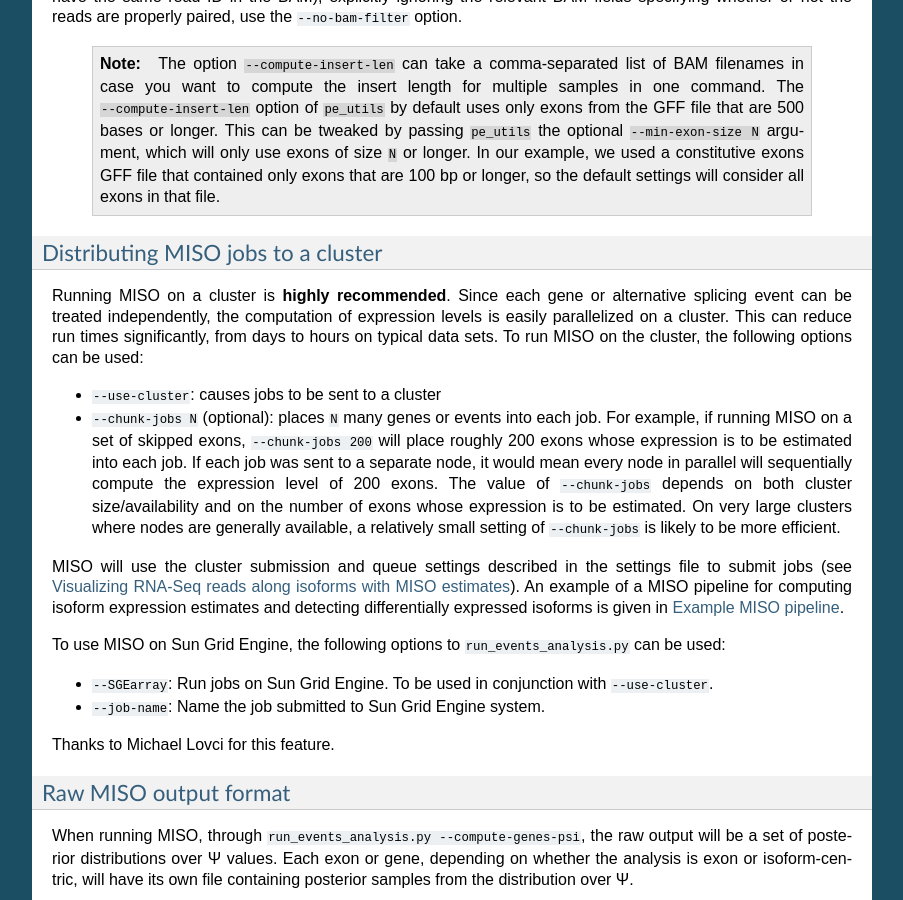
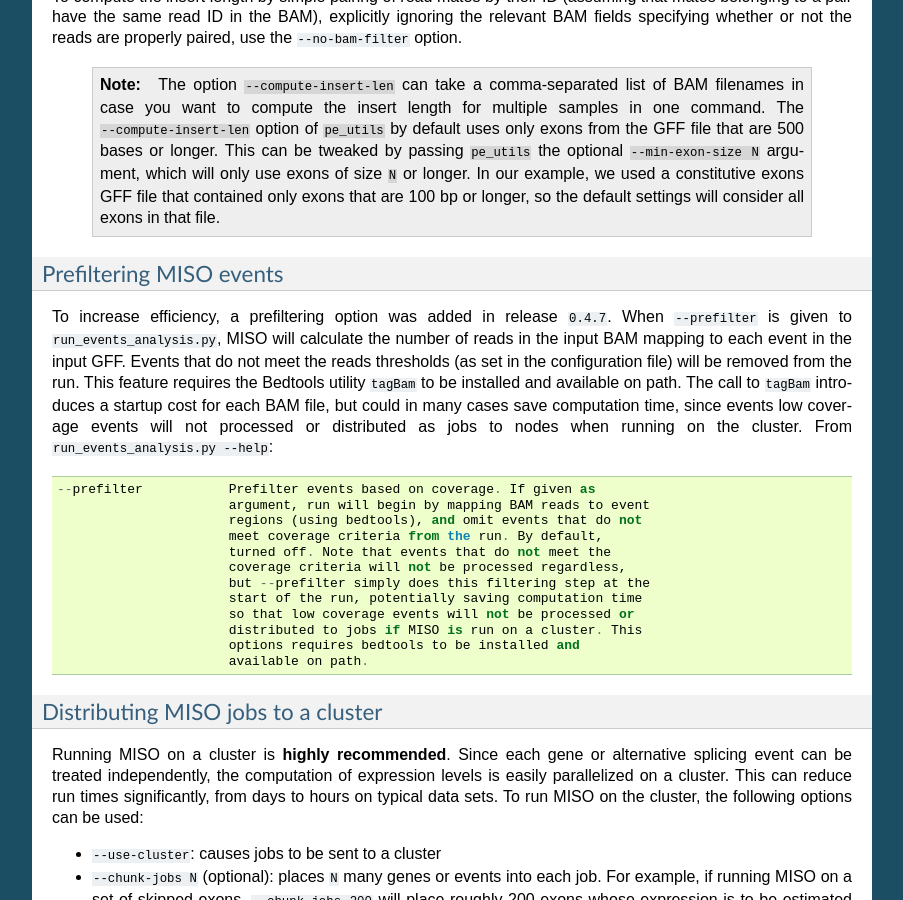
Before and after one commit to yarden/MISO, a Sphinx documentation site: the page built from docs/source/index.rst, in a window 1280 px wide and 900 px high, scrolled down 20443 px. Shown: the whole window, without its empty margins (198-1101 px from the left). Built offline with Sphinx 7.4.7, drawn with Linux system fonts in a browser that asks for light colours; some of the changed text lies outside the part shown.

Commit message:
Docs revs

```diff
--- a/docs/source/index.rst
+++ b/docs/source/index.rst
@@ -779,7 +779,6 @@ will not want to tweak these. The parameters are as follows:
 
 The default settings of the sampling-related parameters in ``[sampler]`` was deliberately chosen to be conservative.
 
-
 Computing expression estimates ("Psi" / |Psi| values)
 -----------------------------------------------------
 
@@ -898,6 +897,24 @@ To compute the insert length by simple pairing of read mates by their ID (assumi
 
   .. note::
      The option ``--compute-insert-len`` can take a comma-separated list of BAM filenames in case you want to compute the insert length for multiple samples in one command. The ``--compute-insert-len`` option of ``pe_utils`` by default uses only exons from the GFF file that are 500 bases or longer. This can be tweaked by passing ``pe_utils`` the optional ``--min-exon-size N`` argument, which will only use exons of size ``N`` or longer. In our example, we used a constitutive exons GFF file that contained only exons that are 100 bp or longer, so the default settings will consider all exons in that file.
+
+Prefiltering MISO events
+^^^^^^^^^^^^^^^^^^^^^^^^
+
+To increase efficiency, a prefiltering option was added in release ``0.4.7``. When ``--prefilter`` is given to ``run_events_analysis.py``, MISO will calculate the number of reads in the input BAM mapping to each event in the input GFF. Events that do not meet the reads thresholds (as set in the configuration file) will be removed from the run. This feature requires the Bedtools utility ``tagBam`` to be installed and available on path. The call to ``tagBam`` introduces a startup cost for each BAM file, but could in many cases save computation time, since events low coverage events will not processed or distributed as jobs to nodes when running on the cluster. From ``run_events_analysis.py --help``: ::
+
+  --prefilter           Prefilter events based on coverage. If given as
+                        argument, run will begin by mapping BAM reads to event
+                        regions (using bedtools), and omit events that do not
+                        meet coverage criteria from the run. By default,
+                        turned off. Note that events that do not meet the
+                        coverage criteria will not be processed regardless,
+                        but --prefilter simply does this filtering step at the
+                        start of the run, potentially saving computation time
+                        so that low coverage events will not be processed or
+                        distributed to jobs if MISO is run on a cluster. This
+                        options requires bedtools to be installed and
+                        available on path.
 
 
 Distributing MISO jobs to a cluster
```
